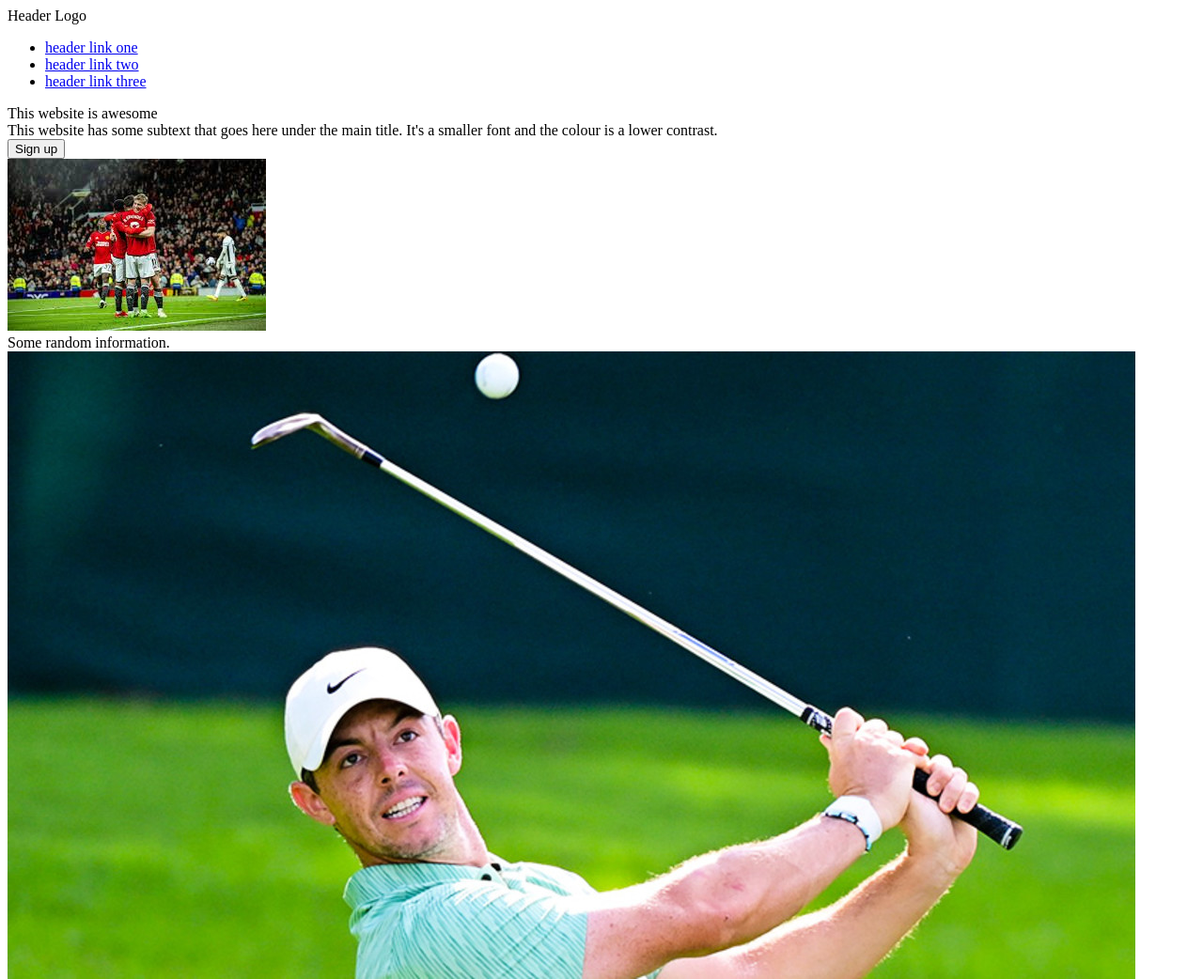
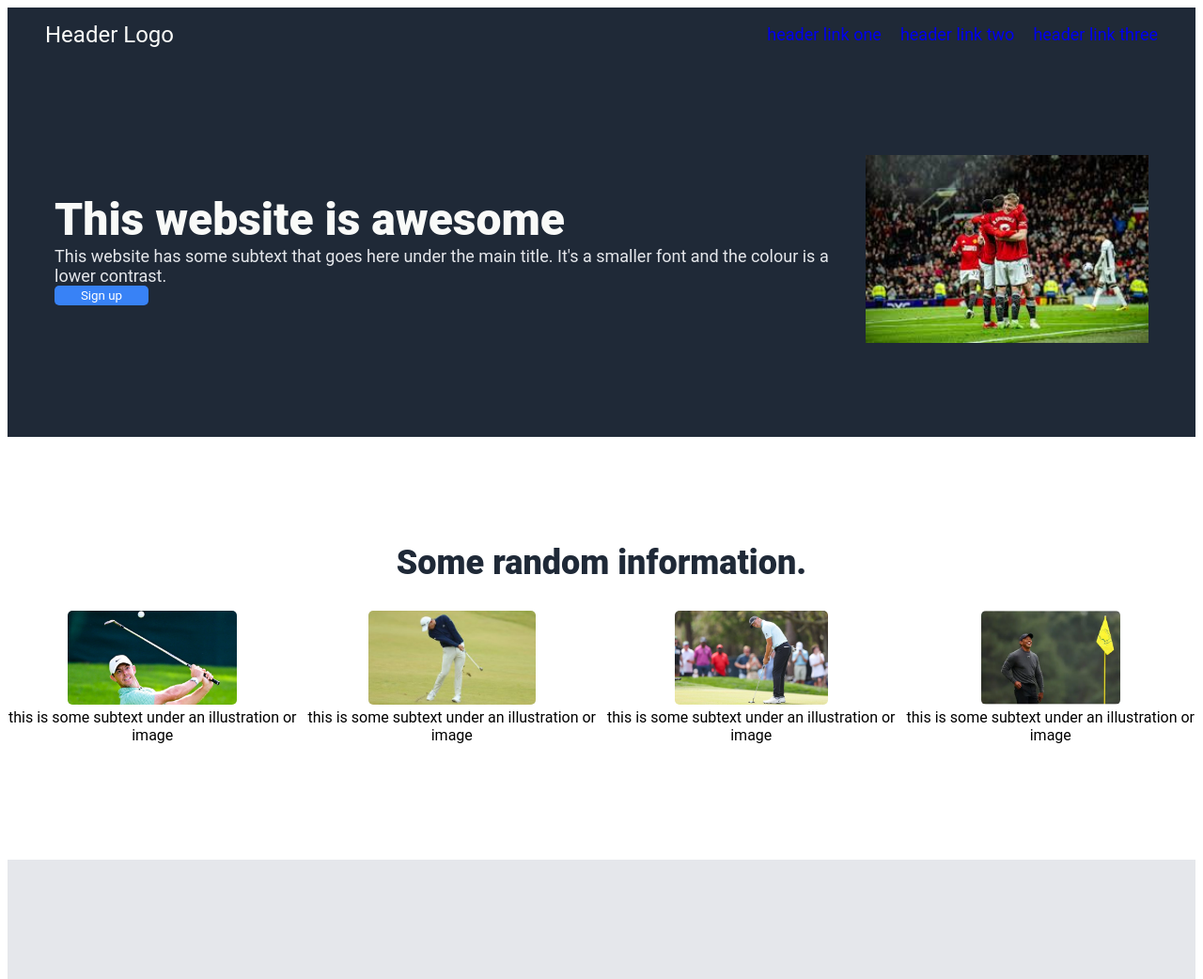
Before and after one commit to JDoyle23/landing-page, a plain HTML site: page index.html in a window 1280 px wide. Shown: the top 1042 px of the page at 94% size. Drawn offline with Linux system fonts and the light colour scheme.

Commit message:
style: expand the landing page

```diff
--- a/index.html
+++ b/index.html
@@ -4,26 +4,27 @@
     <meta charset="UTF-8">
     <meta name="viewport" content="width=device-width, initial-scale=1.0">
     <title>My First Webpage!</title>
+    <link rel="stylesheet" href="style.css">
 </head>
 <body>
+    <div class="hero">
         <div class="header">
             <div class="logo">Header Logo</div>
-        <div class="links">
-            <ul>
+                <ul class="links">
                     <li><a href="#">header link one</a></li>
                     <li><a href="#">header link two</a></li>
                     <li><a href="#">header link three</a></li>
                 </ul>
         </div>
-    </div>
         <div class="section-one">
+            <div class="content">
                 <div class="left-text">
                     <div class="left-title">This website is awesome</div>
                     <div class="left-subtitle">This website has some subtext that goes here under the main title. It's a smaller font and the colour is a lower contrast.</div>
                     <button class="sign-up">Sign up</button>
                 </div>
-        <div class="right-image">
-            <img src="images/large-image.jpeg">
+                    <img src="images/large-image.jpeg" class="right-image">
+            </div>
         </div>
     </div>
 
@@ -31,32 +32,35 @@
         <div class="title-text">Some random information.</div>
         <div class="image-container">
             <div class="image-one">
-                <img src="images/image-one.jpg">
+                <img src="images/image-one.jpg" class="icons">
                 <div class="image-one-text">this is some subtext under an illustration or image</div>
             </div>
             <div class="image-two">
-                <img src="images/image-two.jpg">
+                <img src="images/image-two.jpg" class="icons">
                 <div class="image-two-text">this is some subtext under an illustration or image</div>
             </div>
             <div class="image-three">
-                <img src="images/image-three.jpg">
+                <img src="images/image-three.jpg" class="icons">
                 <div class="image-three-text">this is some subtext under an illustration or image</div>
             </div>
             <div class="image-four">
-                <img src="images/image-four.webp">
+                <img src="images/image-four.webp" class="icons">
                 <div class="image-four-text">this is some subtext under an illustration or image</div>
             </div>
         </div>
     </div>
     <div class="section-three">
         <div class="large-quote-text">This is an inspiring quote, or a testimonial from a customer. Myabe it's just filling up space, or maybe people will actually read it. Who knows? All I know is that it looks nice.</div>
+        <div class="author-container">
             <div class="author">-Thor, God of Thunder</div>
+        </div>
     </div>
     <div class="section-four">
         <div class="modal">
             <div class="left-modal-text">
                 <div class="left-modal-heading">Call to action! It's time!</div>
                 <div class="left-modal-subheading">Sign up for our product by clicking the button right over there!</div>
+            </div>
             <div class="right-modal-text">
                 <button class="sign-up-modal">Sign up</button>
             </div>
--- a/style.css
+++ b/style.css
@@ -0,0 +1,175 @@
+* {
+    font-family: "Roboto", sans-serif;
+}
+
+.section-one,
+.section-two,
+.section-three,
+.section-four {
+    height: 400px;
+    display: flex;
+    align-items: center;
+}
+
+.footer {
+    color: white;
+    display: flex;
+    justify-content: center;
+}
+
+.footer,
+.hero{
+    background-color: #1F2937;
+}
+
+.left-title {
+    font-size: 48px;
+    color: #F9FAF8;
+    font-weight: 900;
+}
+
+ul {
+    list-style: none;
+}
+
+a:link {
+    text-decoration: none;
+}
+
+.links {
+    font-size: 18px;
+    color: #E5E7EB;
+    display: flex;
+    gap: 20px;
+}
+
+.left-subtitle {
+    font-size: 18px;
+    color: #E5E7EB;
+}
+
+.logo {
+    font-size: 24px;
+    color: #F9FAF8;
+}
+
+button {
+    background-color: #3882f6
+}
+
+.title-text {
+    font-size: 36px;
+    color: #1F2937;
+    font-weight: 900;
+}
+
+.section-three {
+    background-color: #E5E7EB;
+}
+
+.large-quote-text {
+    font-size: 36px;
+    font-style: italic;
+    font-weight: lighter;
+    color: #1F2937;
+}
+
+.header {
+    display: flex;
+    padding-left: 40px;
+    padding-right: 40px;
+    justify-content: space-between;
+    align-items: center;
+}
+
+.left-text {
+    display: flex;
+    flex-direction: column;
+    text-align: left;
+}
+
+.content {
+    margin: 50px;
+    display: flex;
+    justify-content: center;
+    align-items: center;
+    padding-bottom: 0px;
+    gap: 30px;
+}
+
+.right-image {
+    height: 200px;
+    width: auto;
+}
+
+.sign-up {
+    max-width: 100px;
+    border-radius: 5px;
+    border-color: transparent;
+    color: white;
+}
+
+.section-two {
+    margin-top: 50px;
+    display: flex;
+    flex-direction: column;
+    justify-content: center;
+    align-items: center;
+}
+
+.icons {
+    max-width: auto;
+    height: 100px;
+    text-align: center;
+    border-radius: 5px;
+}
+
+.image-container {
+    padding-top: 30px;
+    padding-bottom: 60px;
+    display: flex;
+    text-align: center;
+    gap: 10px;
+}
+
+.section-three {
+    display: flex;
+    flex-direction: column;
+    justify-content: center;
+    align-items: center;
+    padding: 25px;
+}
+
+.author-container {
+    align-self: flex-end;
+}
+
+.section-four {
+    justify-content: center;
+}
+
+.modal {
+    background-color: #3882f6;
+    color: white;
+    height: 100px;
+    width: 600px;
+    border-radius: 5px;
+    display: flex;
+    align-items: center;
+    gap: 50px;
+}
+
+.left-modal-heading {
+    font-weight: 800;
+}
+
+.left-modal-text {
+   padding-left: 30px;
+}
+
+.sign-up-modal {
+    max-width: 100px;
+    border-radius: 5px;
+    color: white;
+    border-color: white;
+}
```
Lines whose indentation alone changed are shown as unchanged.
